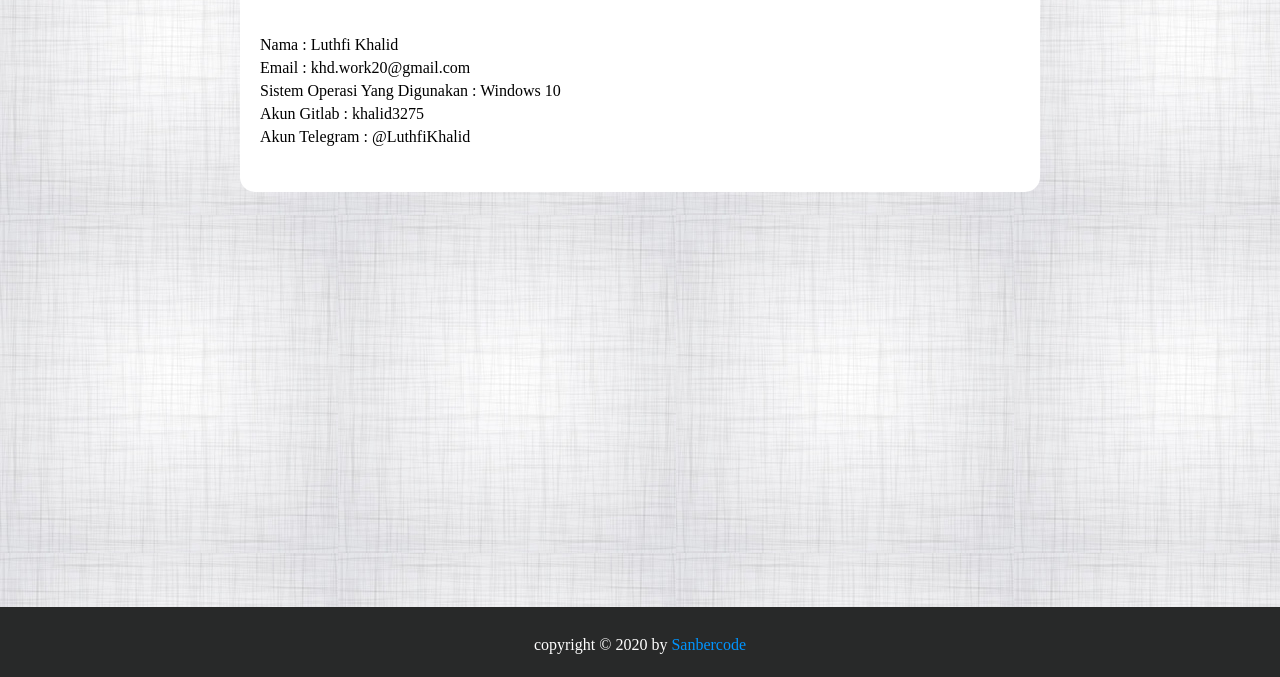
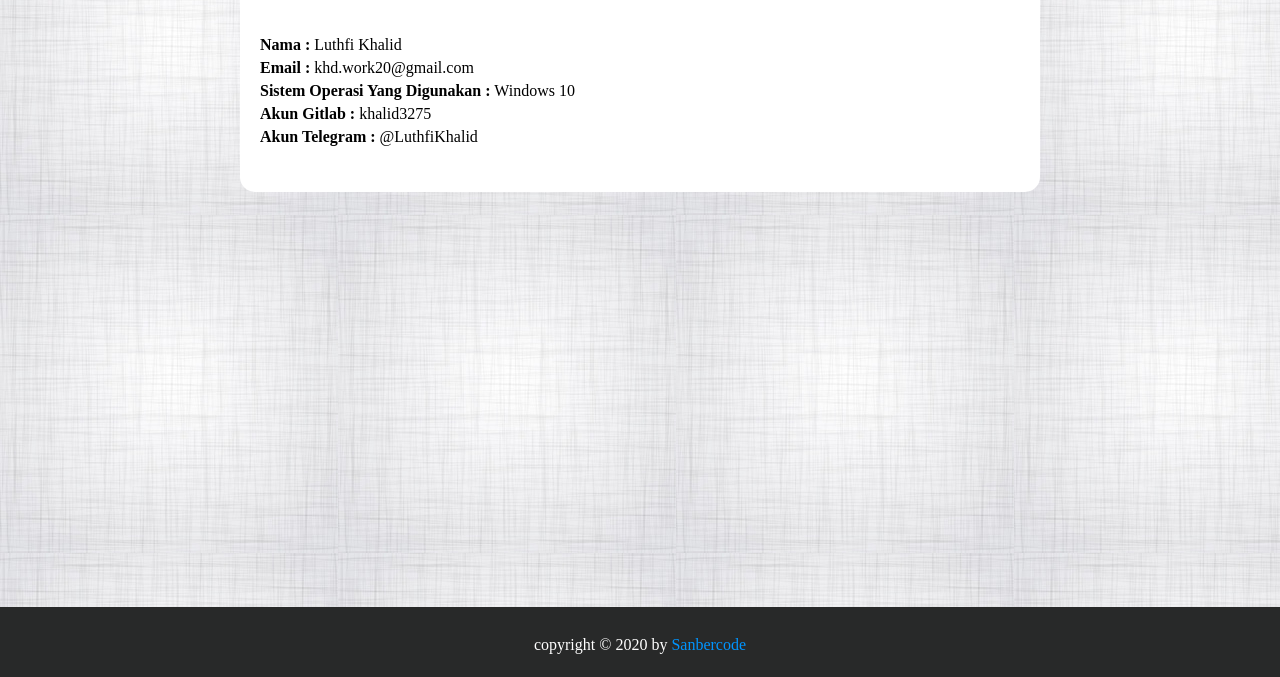
Before and after one commit to khalid-lth/sanbercode-reactjs-0720, a plain HTML site: page Pekan 1/Tugas-Hari-Ke-2/about.html in a window 1280 px wide. Shown: the part 123-800 px from the top of the page. Drawn offline with Linux system fonts and the light colour scheme.

Commit message:
Menambahkan Folder Tugas-Hari-Ke-2

```diff
--- a/Pekan 1/Tugas-Hari-Ke-2/public/css/style.css
+++ b/Pekan 1/Tugas-Hari-Ke-2/public/css/style.css
@@ -224,6 +224,10 @@ nav {
 
 }
 
+.container b {
+    font-weight: bold;
+}
+
 
 /* css untuk contact */
 
```
